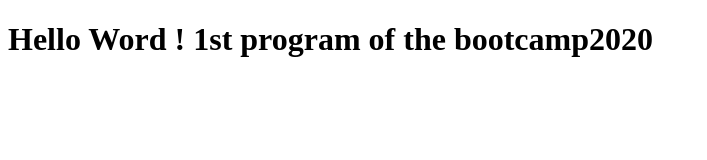
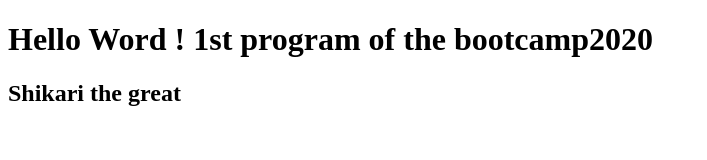
Before and after one commit to abalvi/bootcamp2020, a plain HTML site: page index.html in a window 1280 px wide. Shown: the whole page, without its empty margins (0-707 px from the left). Drawn offline with Linux system fonts and the light colour scheme.

Commit message:
added <h2> for shikari

```diff
--- a/index.html
+++ b/index.html
@@ -9,6 +9,7 @@
 	<body>
         <div>
             <h1>Hello Word ! 1st program of the bootcamp2020</h1>
+            <h2> Shikari the great</h2>
         </div>
     </body>
 
```
